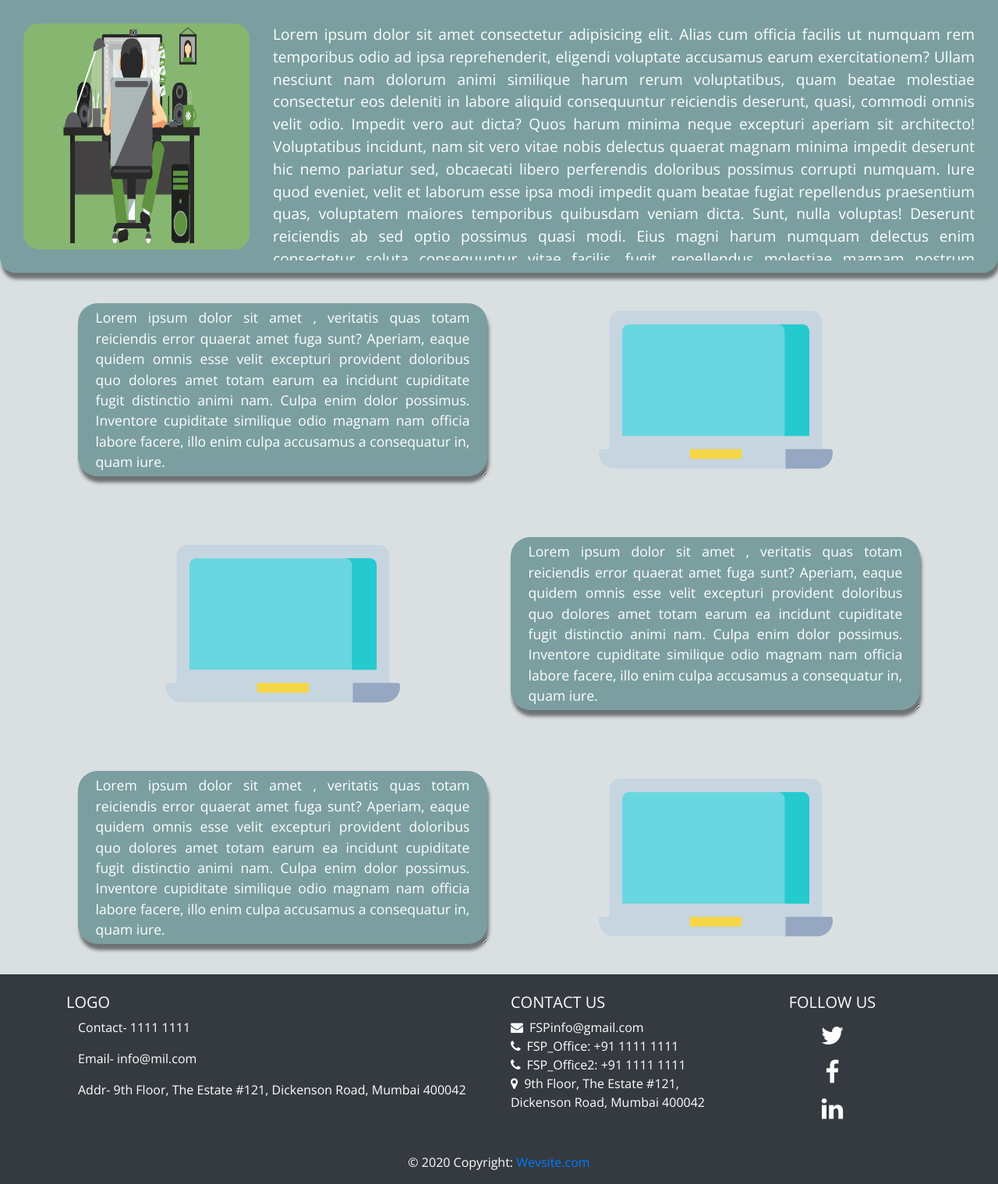
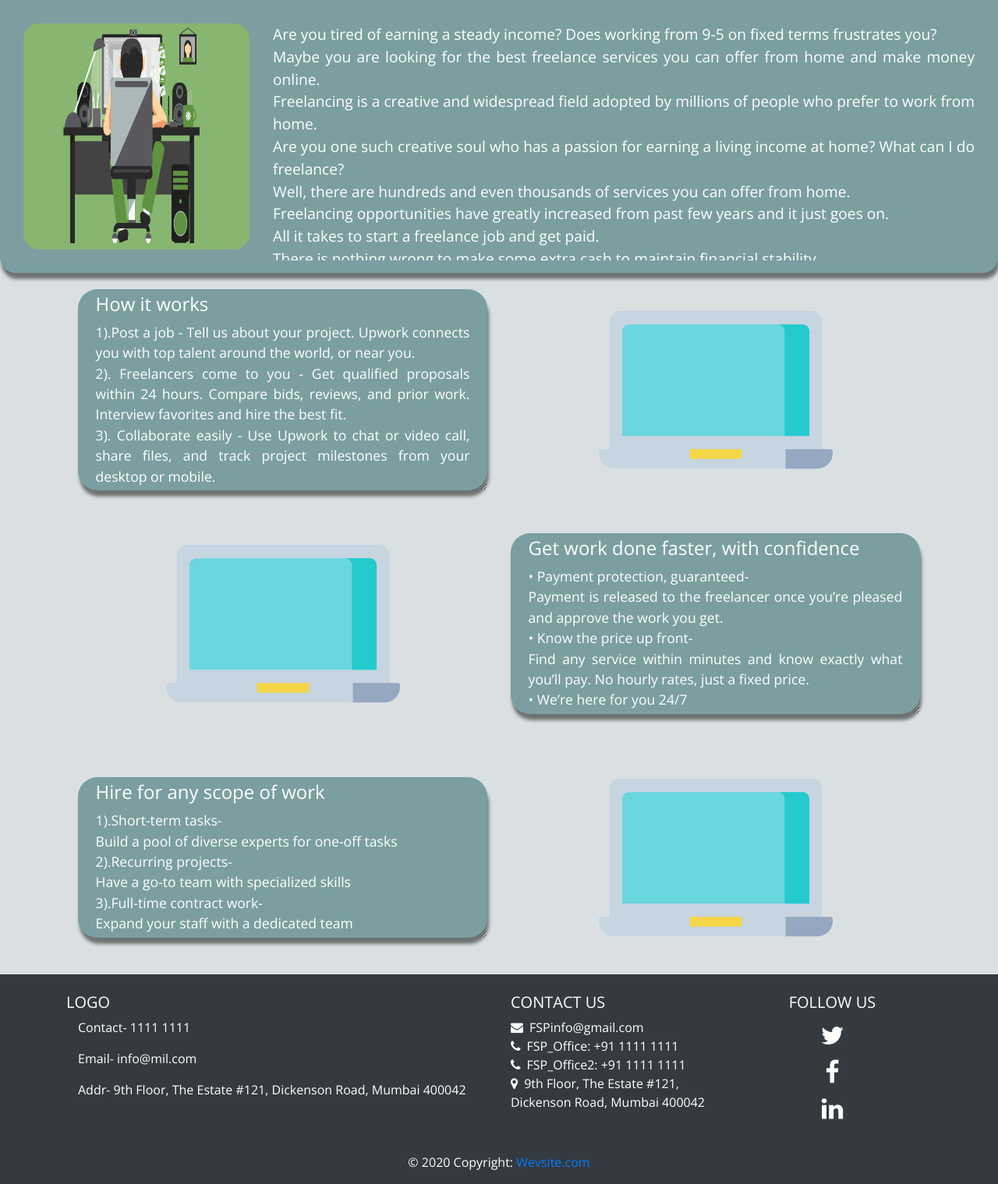
Before and after one commit to harshmody30401/recruitment, a PHP site: page /services2.php in a window 1280 px wide. Shown: the part 62-1581 px from the top of the page at 78% size. Run offline with PHP 8.4, Linux system fonts and the light colour scheme; some libraries are stand-ins or nearby versions.

Commit message:
Actual content in freelancing services added

```diff
--- a/services2.php
+++ b/services2.php
@@ -32,23 +32,17 @@
           />
         </div>
         <p class="descrip">
-          Lorem ipsum dolor sit amet consectetur adipisicing elit. Alias cum
-          officia facilis ut numquam rem temporibus odio ad ipsa reprehenderit,
-          eligendi voluptate accusamus earum exercitationem? Ullam nesciunt nam
-          dolorum animi similique harum rerum voluptatibus, quam beatae
-          molestiae consectetur eos deleniti in labore aliquid consequuntur
-          reiciendis deserunt, quasi, commodi omnis velit odio. Impedit vero aut
-          dicta? Quos harum minima neque excepturi aperiam sit architecto!
-          Voluptatibus incidunt, nam sit vero vitae nobis delectus quaerat
-          magnam minima impedit deserunt hic nemo pariatur sed, obcaecati libero
-          perferendis doloribus possimus corrupti numquam. Iure quod eveniet,
-          velit et laborum esse ipsa modi impedit quam beatae fugiat repellendus
-          praesentium quas, voluptatem maiores temporibus quibusdam veniam
-          dicta. Sunt, nulla voluptas! Deserunt reiciendis ab sed optio possimus
-          quasi modi. Eius magni harum numquam delectus enim consectetur soluta
-          consequuntur vitae facilis, fugit, repellendus molestiae magnam
-          nostrum doloribus commodi totam ipsam aliquid ipsum! Nam architecto
-          rem fugit reiciendis, minima nemo possimus.
+        Are you tired of earning a steady income? Does working from 9-5 on fixed terms frustrates you? <br>
+        Maybe you are looking for the best freelance services you can offer from home and make money online.<br>
+        Freelancing is a creative and widespread field adopted by millions of people who prefer to work from home.<br>
+        Are you one such creative soul who has a passion for earning a living income at home? What can I do freelance?<br>
+        Well, there are hundreds and even thousands of services you can offer from home. <br>
+        Freelancing opportunities have greatly increased from past few years and it just goes on.<br>
+        All it takes to start a freelance job and get paid.<br>
+
+        There is nothing wrong to make some extra cash to maintain financial stability. <br>
+        And, the competition is killing!<br>
+        If you want to stay at home and you want to utilize your driving skills for a sustainable business, then I say go ahead!<br>
         </p>
       </div>
 
@@ -58,13 +52,17 @@
             <div class="col-sm align-self-center">
               <div class="desctag">
                 <section>
-                  Lorem ipsum dolor sit amet , veritatis quas totam reiciendis
-                  error quaerat amet fuga sunt? Aperiam, eaque quidem omnis esse
-                  velit excepturi provident doloribus quo dolores amet totam earum
-                  ea incidunt cupiditate fugit distinctio animi nam. Culpa enim
-                  dolor possimus. Inventore cupiditate similique odio magnam nam
-                  officia labore facere, illo enim culpa accusamus a consequatur
-                  in, quam iure.
+                 <h4>How it works</h4>
+
+                1).Post a job -
+                   Tell us about your project. Upwork connects you with top talent around the world, or near you.<br>
+
+                2). Freelancers come to you -
+                    Get qualified proposals within 24 hours. Compare bids, reviews, and prior work. Interview favorites and hire the best fit.<br>
+
+                3). Collaborate easily -
+                    Use Upwork to chat or video call, share files, and track project milestones from your desktop or mobile.<br>
+
                 </section>
               </div>
             </div>
@@ -90,13 +88,16 @@
             <div class="col-sm align-self-center">
               <div class="desctag">
                 <section>
-                  Lorem ipsum dolor sit amet , veritatis quas totam reiciendis
-                  error quaerat amet fuga sunt? Aperiam, eaque quidem omnis esse
-                  velit excepturi provident doloribus quo dolores amet totam earum
-                  ea incidunt cupiditate fugit distinctio animi nam. Culpa enim
-                  dolor possimus. Inventore cupiditate similique odio magnam nam
-                  officia labore facere, illo enim culpa accusamus a consequatur
-                  in, quam iure.
+                <h4>Get work done faster, with confidence</h4>
+
+•	Payment protection, guaranteed-<br>
+  Payment is released to the freelancer once you’re pleased and approve the work you get.<br>
+
+•	Know the price up front-<br>
+  Find any service within minutes and know exactly what you’ll pay. No hourly rates, just a fixed price.<br>
+
+•	We’re here for you 24/7<br>
+
                 </section>
               </div>
             </div>
@@ -108,13 +109,17 @@
             <div class="col-sm align-self-center">
               <div class="desctag">
                 <section>
-                  Lorem ipsum dolor sit amet , veritatis quas totam reiciendis
-                  error quaerat amet fuga sunt? Aperiam, eaque quidem omnis esse
-                  velit excepturi provident doloribus quo dolores amet totam earum
-                  ea incidunt cupiditate fugit distinctio animi nam. Culpa enim
-                  dolor possimus. Inventore cupiditate similique odio magnam nam
-                  officia labore facere, illo enim culpa accusamus a consequatur
-                  in, quam iure.
+                <h4>Hire for any scope of work</h4>
+
+1).Short-term tasks-<br>
+     Build a pool of diverse experts for one-off tasks<br>
+
+2).Recurring projects-<br>
+      Have a go-to team with specialized skills<br>
+
+3).Full-time contract work-<br>
+       Expand your staff with a dedicated team<br>
+
                 </section>
               </div>
             </div>
```
